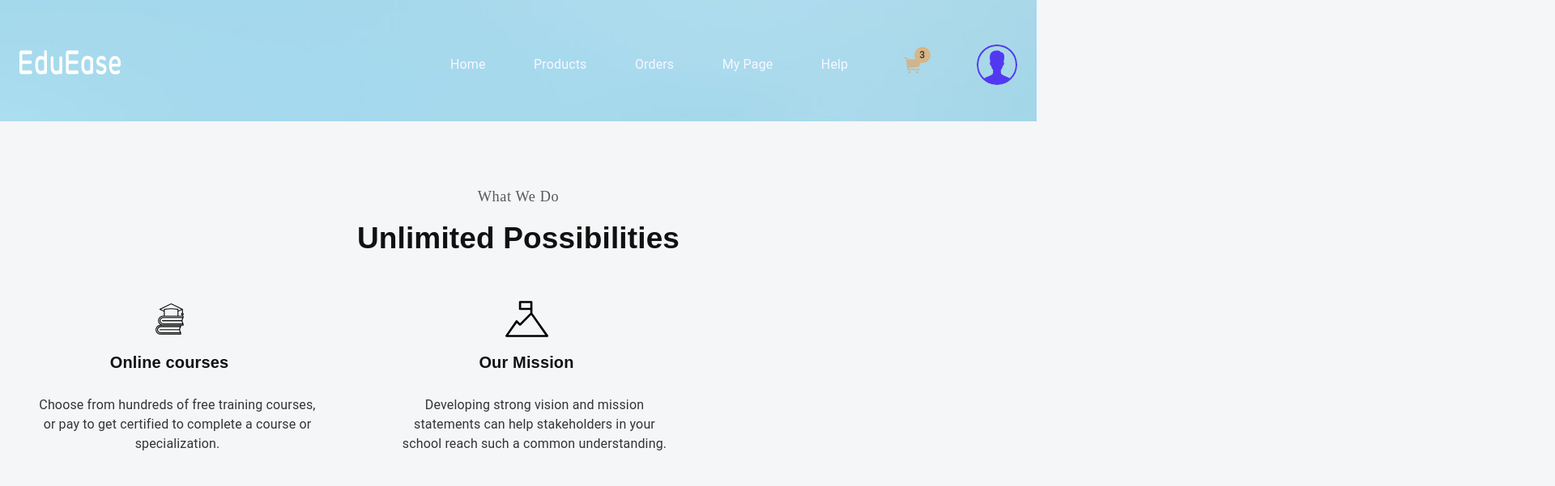
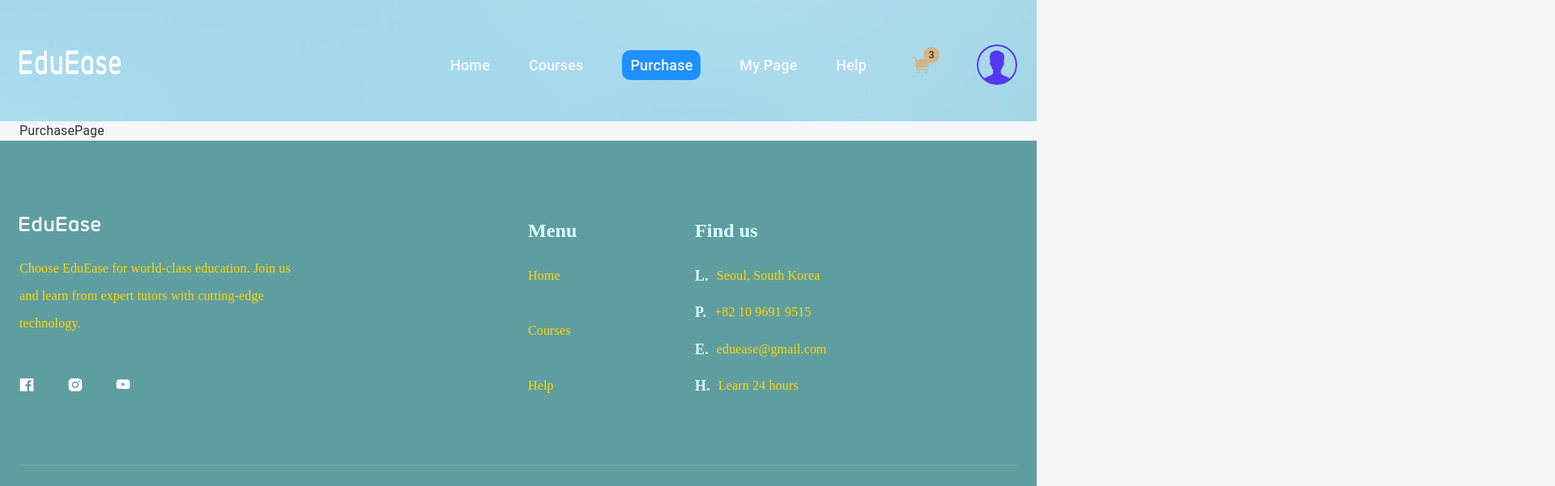
Before and after one commit to jurabek10/eduease-burak, a React (Create React App) app: page /purchase in a window 1280 px wide. Shown: the top 601 px of the page at 81% size, 1920 px wide, since content can reach past the window. Built offline with nearby package versions, Linux system fonts and the light colour scheme.

Commit message:
fix: modify navbar

```diff
--- a/src/app/App.tsx
+++ b/src/app/App.tsx
@@ -6,7 +6,6 @@ import { Link, Route, Switch, useLocation } from "react-router-dom";
 import HomeNavbar from "./components/header/HomeNavbar";
 import OtherNavbar from "./components/header/OtherNavbar";
 import CoursesPage from "../screens/coursesPage";
-import OrdersPage from "../screens/orderPage";
 import UserPage from "../screens/userPage";
 import HelpPage from "../screens/helpPage";
 import HomePage from "../screens/homePage";
@@ -14,6 +13,7 @@ import Footer from "./components/footer";
 import "../css/app.css";
 import "../css/navbar.css";
 import "../css/footer.css";
+import PurchasePage from "../screens/purchasePage";
 
 function App() {
   const location = useLocation();
@@ -25,8 +25,8 @@ function App() {
         <Route path="/courses">
           <CoursesPage />
         </Route>
-        <Route path="/orders">
-          <OrdersPage />
+        <Route path="/purchase">
+          <PurchasePage />
         </Route>
         <Route path="/member-page">
           <UserPage />
--- a/src/app/components/header/HomeNavbar.tsx
+++ b/src/app/components/header/HomeNavbar.tsx
@@ -129,14 +129,14 @@ export default function HomeNavbar() {
               </NavLink>
             </Box>
             <Box className={"hover-line"}>
-              <NavLink to="/products" activeClassName={"underline"}>
-                Products
+              <NavLink to="/courses" activeClassName={"underline"}>
+                Courses
               </NavLink>
             </Box>
             {authMember ? (
               <Box className={"hover-line"}>
-                <NavLink to="/orders" activeClassName={"underline"}>
-                  Orders
+                <NavLink to="/purchase" activeClassName={"underline"}>
+                  Purchase
                 </NavLink>
               </Box>
             ) : null}
--- a/src/app/components/header/OtherNavbar.tsx
+++ b/src/app/components/header/OtherNavbar.tsx
@@ -18,14 +18,14 @@ export default function OtherNavbar() {
               <NavLink to="/">Home</NavLink>
             </Box>
             <Box className={"hover-line"}>
-              <NavLink to="/products" activeClassName={"underline"}>
-                Products
+              <NavLink to="/courses" activeClassName={"underline"}>
+                Courses
               </NavLink>
             </Box>
             {authMember ? (
               <Box className={"hover-line"}>
-                <NavLink to="/orders" activeClassName={"underline"}>
-                  Orders
+                <NavLink to="/purchase" activeClassName={"underline"}>
+                  Purchase
                 </NavLink>
               </Box>
             ) : null}
--- a/src/css/navbar.css
+++ b/src/css/navbar.css
@@ -42,6 +42,8 @@
 }
 .home-navbar a {
   text-decoration: none;
+  font-weight: 500;
+  font-size: 18px;
 }
 
 .home-navbar .hover-line a {
@@ -209,6 +211,8 @@
 }
 .other-navbar a {
   text-decoration: none;
+  font-weight: 500;
+  font-size: 18px;
 }
 .other-navbar .hover-line a {
   color: #f8f8ff;
--- a/src/screens/orderPage/index.tsx
+++ /dev/null
@@ -1,4 +0,0 @@
-import { Container } from "@mui/material";
-export default function OrdersPage() {
-  return <Container>OrdersPage</Container>;
-}
--- /dev/null
+++ b/src/screens/purchasePage/index.tsx
@@ -0,0 +1,4 @@
+import { Container } from "@mui/material";
+export default function PurchasePage() {
+  return <Container>PurchasePage</Container>;
+}
```
